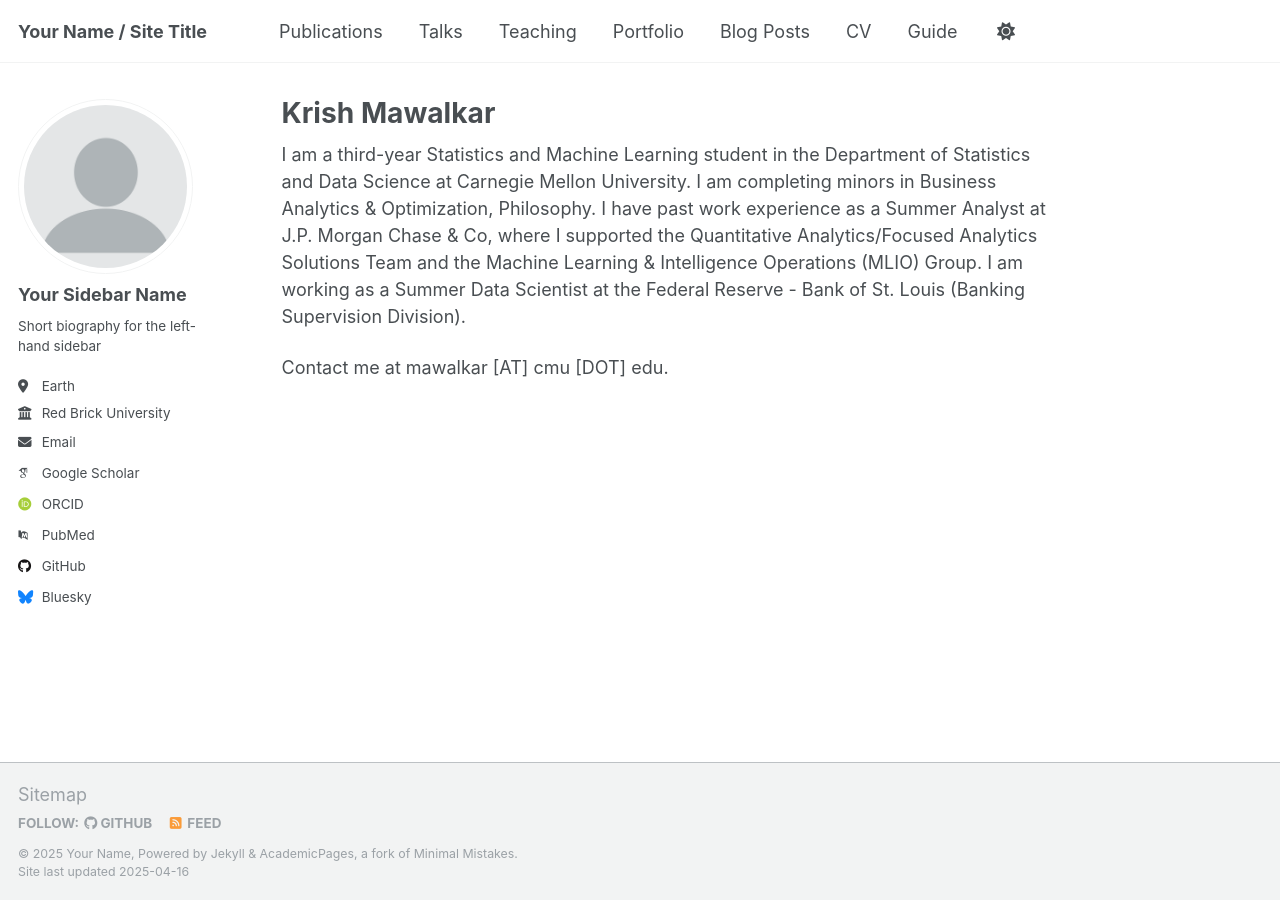
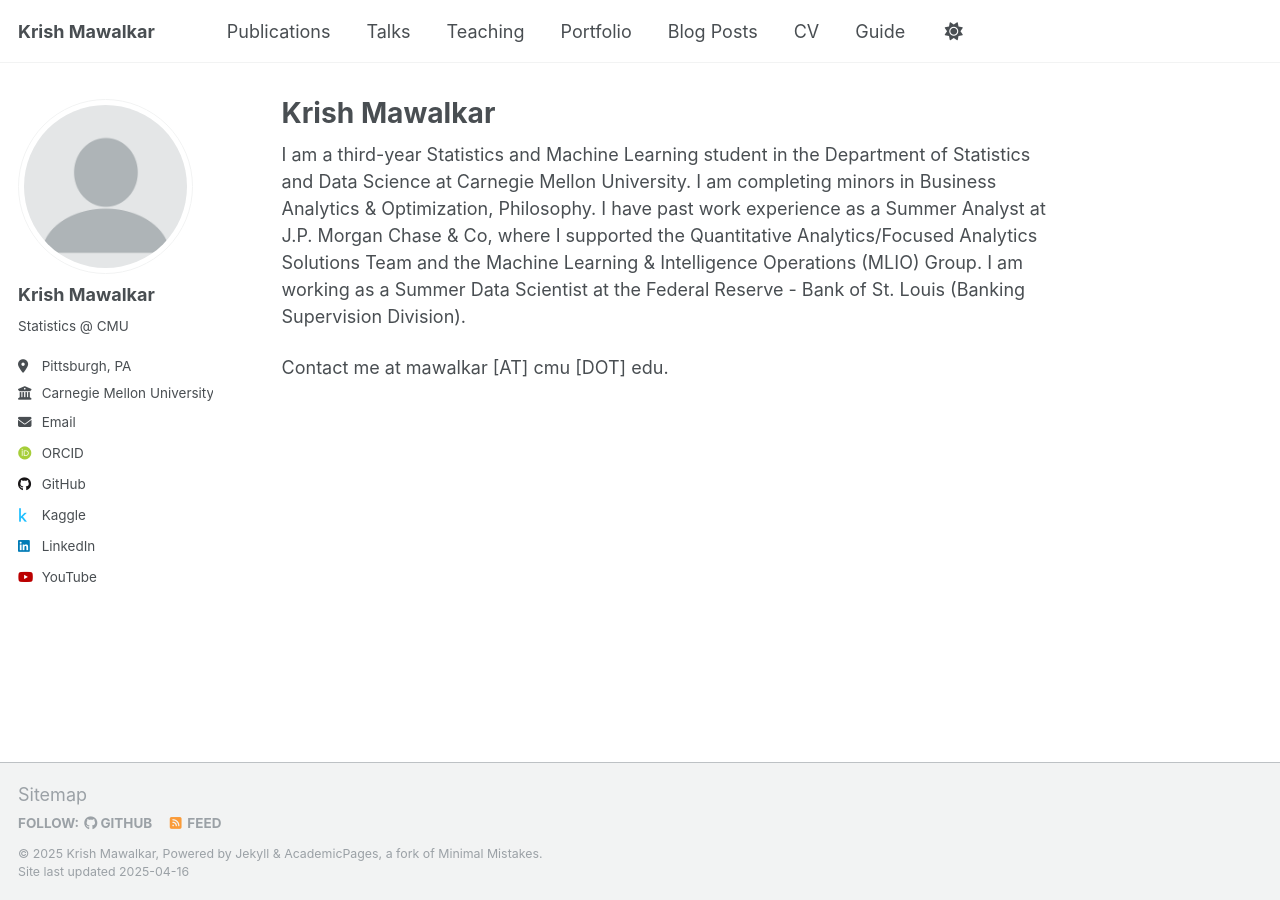
Before and after one commit to Krish-Mawalkar/Krish-Mawalkar, a Jekyll site: the page built from _pages/about.md, in a window 1280 px wide. Built offline with Jekyll 4.4.1, drawn with Linux system fonts in a browser that asks for light colours; some web fonts are replaced.

Commit message:
Update _config.yml

```diff
--- a/_config.yml
+++ b/_config.yml
@@ -9,10 +9,10 @@
 # Basic Site Settings
 locale                   : "en-US"
 site_theme               : "default"
-title                    : "Your Name / Site Title"
+title                    : "Krish Mawalkar"
 title_separator          : "-"
-name                     : &name "Your Name"
-description              : &description "personal description"
+name                     : &name "Krish Mawalkar"
+description              : &description "Statistics @ CMU"
 url                      : https://academicpages.github.io # the base hostname & protocol for your site e.g. "https://[your GitHub username].github.io"
 baseurl                  : "" # the subpath of your site, e.g. "/blog"
 repository               : "academicpages/academicpages.github.io"
@@ -23,21 +23,21 @@ repository               : "academicpages/academicpages.github.io"
 author:
   # Biographic information
   avatar           : "profile.png"
-  name             : "Your Sidebar Name"
+  name             : "Krish Mawalkar"
   pronouns         : # example: "she/her"
-  bio              : "Short biography for the left-hand sidebar"
-  location         : "Earth"
-  employer         : "Red Brick University"
+  bio              : "Statistics @ CMU"
+  location         : "Pittsburgh, PA"
+  employer         : "Carnegie Mellon University"
   uri              : # URL
-  email            : "none@example.org"
+  email            : "mawalkar@cmu.edu"
 
   # Academic websites
   arxiv            : # URL - Update with the correct link to your profile
-  googlescholar    : "https://scholar.google.com/citations?user=PS_CX0AAAAAJ"
+  googlescholar    : # "https://scholar.google.com/citations?user=PS_CX0AAAAAJ"
   impactstory      : # URL
-  orcid            : "http://orcid.org/yourorcidurl"
+  orcid            : "https://orcid.org/0009-0008-5762-1912"
   semantic         : # URL
-  pubmed           : "https://www.ncbi.nlm.nih.gov/pubmed/?term=john+snow"
+  pubmed           : # "https://www.ncbi.nlm.nih.gov/pubmed/?term=john+snow"
   researchgate     : # URL
   scopus           : # URL
 
@@ -46,11 +46,11 @@ author:
   codepen          : # Username
   dribbble         : # Username
   github           : "academicpages"
-  kaggle           : # Username
+  kaggle           : "https://www.kaggle.com/krishmawalkar"
   stackoverflow    : # User number or user number and name (i.e., use "1" or "1/jeff-atwood")
 
   # Social media
-  bluesky          : "bsky.app" # Replace this with you Bluesky username
+  bluesky          : # "bsky.app" # Replace this with you Bluesky username
   facebook         : # Username
   flickr           : # Username
   foursquare       : # Username
@@ -59,7 +59,7 @@ author:
   keybase          : # Username
   instagram        : # Username
   lastfm           : # Username
-  linkedin         : # Username
+  linkedin         : "https://www.linkedin.com/in/krishmawalkar/"
   mastodon         : # URL
   medium           : # URL
   pinterest        : # Username
@@ -72,17 +72,17 @@ author:
   weibo            : # Username
   wikipedia        : # Username
   xing             : # Username
-  youtube          : # Username
+  youtube          : "https://www.youtube.com/@publicforumdebateacademy5369"
   zhihu            : # Username
 
 # Publication Category - The following the list of publication categories and their headings
 publication_category:
-  books:
-    title: 'Books'
+#  books:
+#    title: 'Books'
   manuscripts:
     title: 'Journal Articles'
   conferences:
-    title: 'Conference Papers'
+    title: 'Papers'
 
 # Site Settings
 teaser                   :  # filename of teaser fallback teaser image placed in /images/, .e.g. "500x300.png"
```
